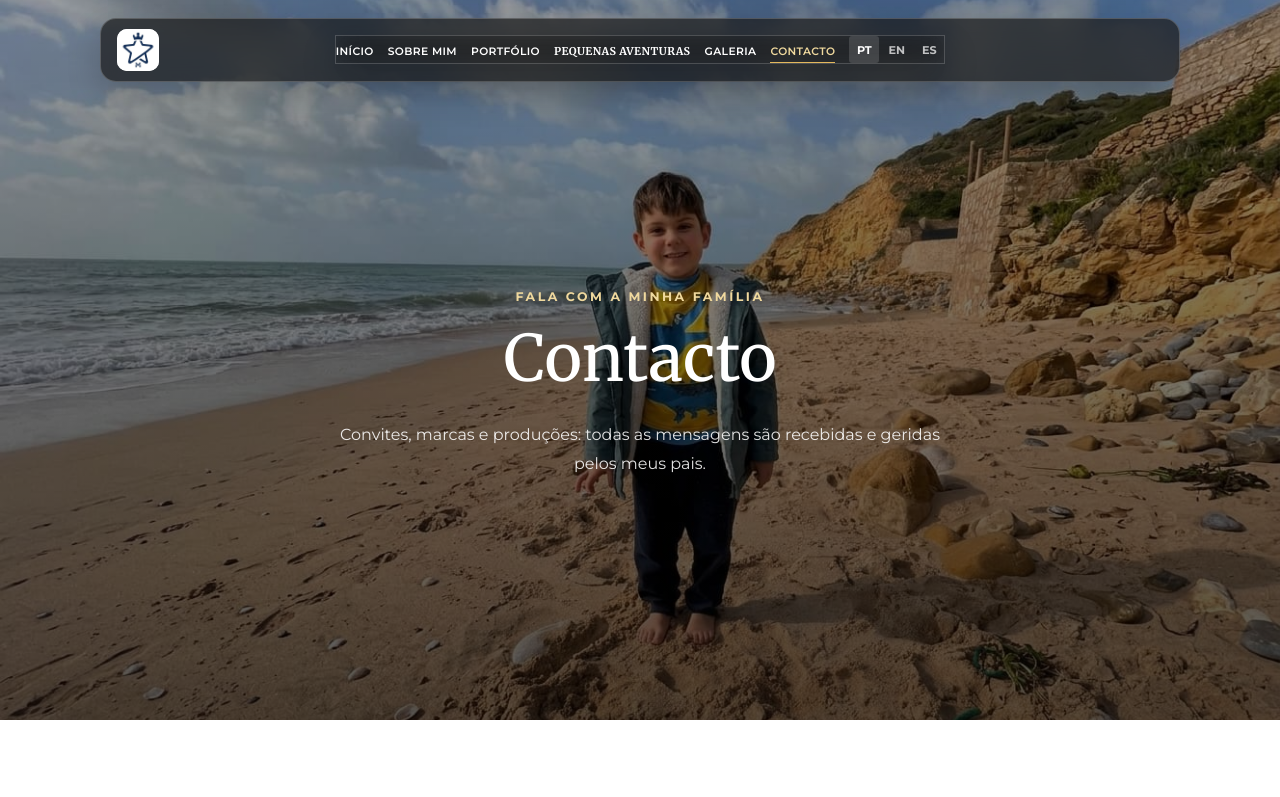
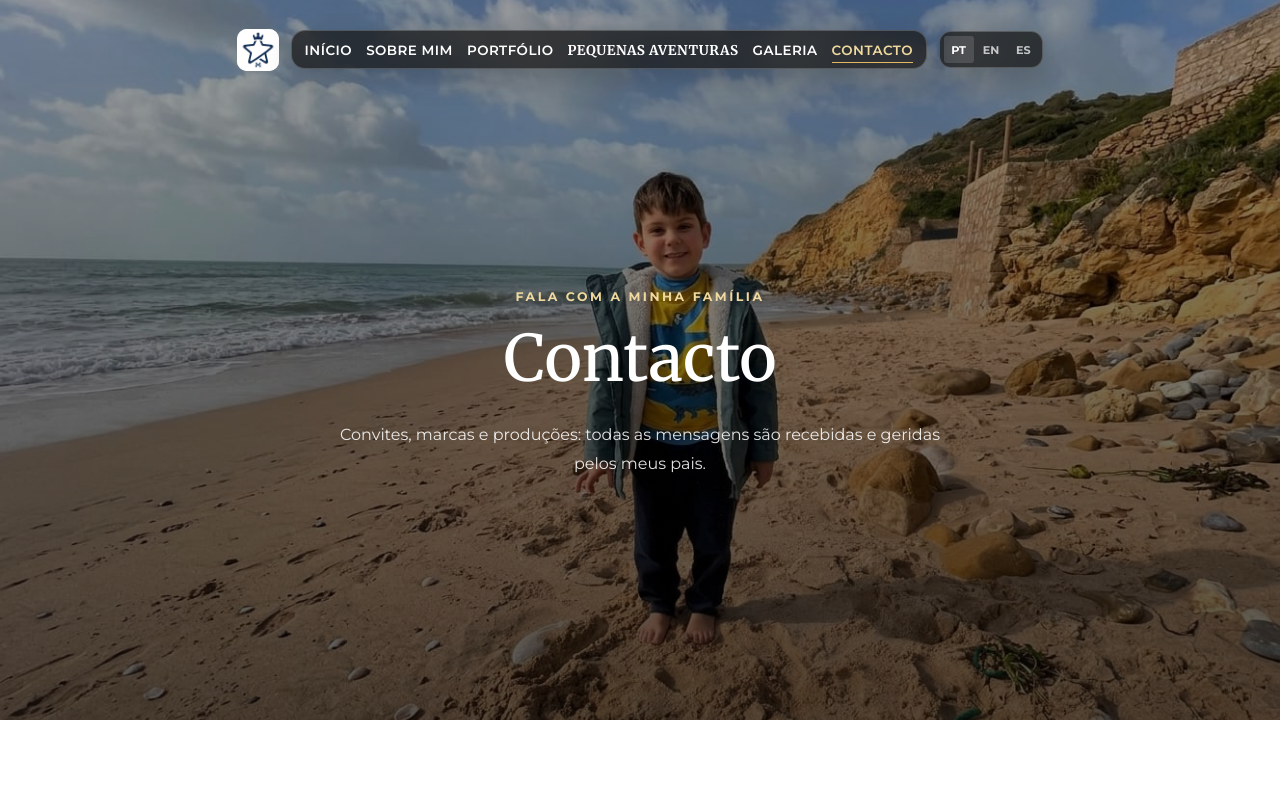
Before and after one commit to ZeBirita/pequenas-aventuras, a plain HTML site: page contacto.html in a window 1280 px wide. Shown: the top 797 px of the page. Drawn offline with nearby package versions, Linux system fonts and the light colour scheme.

Commit message:
melhoreias no espaçamentos, e títulos com links.

```diff
--- a/contacto.html
+++ b/contacto.html
@@ -47,10 +47,10 @@
           <li class="nav__logo"><a href="pequenas-aventuras.html" data-i18n="nav.adventures">Pequenas aventuras</a></li>
           <li><a href="galeria.html" data-i18n="nav.gallery">Galeria</a></li>
           <li><a href="contacto.html" aria-current="page" data-i18n="nav.contact">Contacto</a></li>
-          <li class="nav__language"><div class="language-switch" role="group" aria-label="Escolher idioma" data-i18n-attr="aria-label" data-i18n="language.label">
+        </ul>
+        <div class="nav__language"><div class="language-switch" role="group" aria-label="Escolher idioma" data-i18n-attr="aria-label" data-i18n="language.label">
             <button type="button" class="language-switch__button is-active" data-lang="pt-PT" aria-pressed="true" title="Português" data-i18n-attr="title" data-i18n="language.pt">PT</button><button type="button" class="language-switch__button" data-lang="en" aria-pressed="false" title="Inglês" data-i18n-attr="title" data-i18n="language.en">EN</button><button type="button" class="language-switch__button" data-lang="es" aria-pressed="false" title="Espanhol" data-i18n-attr="title" data-i18n="language.es">ES</button>
-          </div></li>
-        </ul>
+          </div></div>
       </nav>
       <div class="hero page-hero">
         <p class="hero__eyebrow" data-i18n="contact.pageEyebrow">Fala com a minha família</p>
--- a/styles.css
+++ b/styles.css
@@ -683,7 +683,7 @@ nav {
 
 .contact-method__buttons {
   display: grid;
-  gap: 0.75rem;
+  gap: clamp(0.5rem, 0.9vw, 0.75rem);
 }
 
 .contact-method__buttons .btn {
@@ -872,16 +872,17 @@ nav {
   nav {
     top: 1.1rem;
     display: flex;
-    width: min(calc(100% - 2rem), 1080px);
+    width: min(calc(100% - 1rem), 1080px);
     height: 64px;
     align-items: center;
     justify-content: center;
+    gap: 0.75rem;
     padding-inline: 1rem;
-    border: 1px solid rgba(255, 255, 255, 0.2);
-    border-radius: 16px;
-    background-color: rgba(23, 23, 23, 0.68);
-    box-shadow: 0 12px 34px rgba(0, 0, 0, 0.2);
-    backdrop-filter: blur(14px);
+    border: 0;
+    border-radius: 0;
+    background: transparent;
+    box-shadow: none;
+    backdrop-filter: none;
   }
 
   .nav__header {
@@ -889,18 +890,17 @@ nav {
   }
 
   .nav__desktop-brand {
-    position: absolute;
-    top: 50%;
-    left: 1rem;
+    position: static;
     display: flex;
     width: 42px;
     height: 42px;
+    flex: 0 0 42px;
     align-items: center;
     justify-content: center;
     overflow: hidden;
     border-radius: 10px;
     background-color: var(--white);
-    transform: translateY(-50%);
+    transform: none;
   }
 
   .nav__desktop-brand img {
@@ -918,11 +918,14 @@ nav {
     align-items: center;
     flex-direction: row;
     justify-content: center;
-    gap: clamp(0.55rem, 1.1vw, 0.95rem);
-    margin-inline: auto;
-    padding: 0;
-    border-radius: 0;
-    background: transparent;
+    gap: clamp(0.4rem, 1.1vw, 0.95rem);
+    margin: 0;
+    padding: 0.55rem clamp(0.55rem, 1vw, 1rem);
+    border: 1px solid rgba(255, 255, 255, 0.2);
+    border-radius: 14px;
+    background-color: rgba(23, 23, 23, 0.72);
+    box-shadow: 0 10px 28px rgba(0, 0, 0, 0.2);
+    backdrop-filter: blur(14px);
     opacity: 1;
     pointer-events: auto;
     transform: none;
@@ -943,20 +946,26 @@ nav {
     border: 0;
     color: var(--white);
     font-family: var(--header-font);
-    font-size: 0.68rem;
+    font-size: clamp(0.68rem, 1.05vw, 0.92rem);
     letter-spacing: 0.04em;
     text-transform: uppercase;
     white-space: nowrap;
   }
 
   .nav__links a {
-    font-size: 0.67rem;
+    font-size: clamp(0.67rem, 1.05vw, 0.9rem);
     letter-spacing: 0.035em;
     white-space: nowrap;
   }
 
   .nav__language {
     flex: 0 0 auto;
+    padding: clamp(0.15rem, 0.3vw, 0.25rem);
+    border: 1px solid rgba(255, 255, 255, 0.2);
+    border-radius: 12px;
+    background-color: rgba(23, 23, 23, 0.72);
+    box-shadow: 0 10px 28px rgba(0, 0, 0, 0.2);
+    backdrop-filter: blur(14px);
   }
 
   .nav__language .language-switch__button {
```
Also changed, not shown: galeria.html (+3 -3 lines), index.html (+7 -7 lines), pequenas-aventuras.html (+3 -3 lines), portfolio.html (+3 -3 lines), sobre-mim.html (+7 -7 lines).
